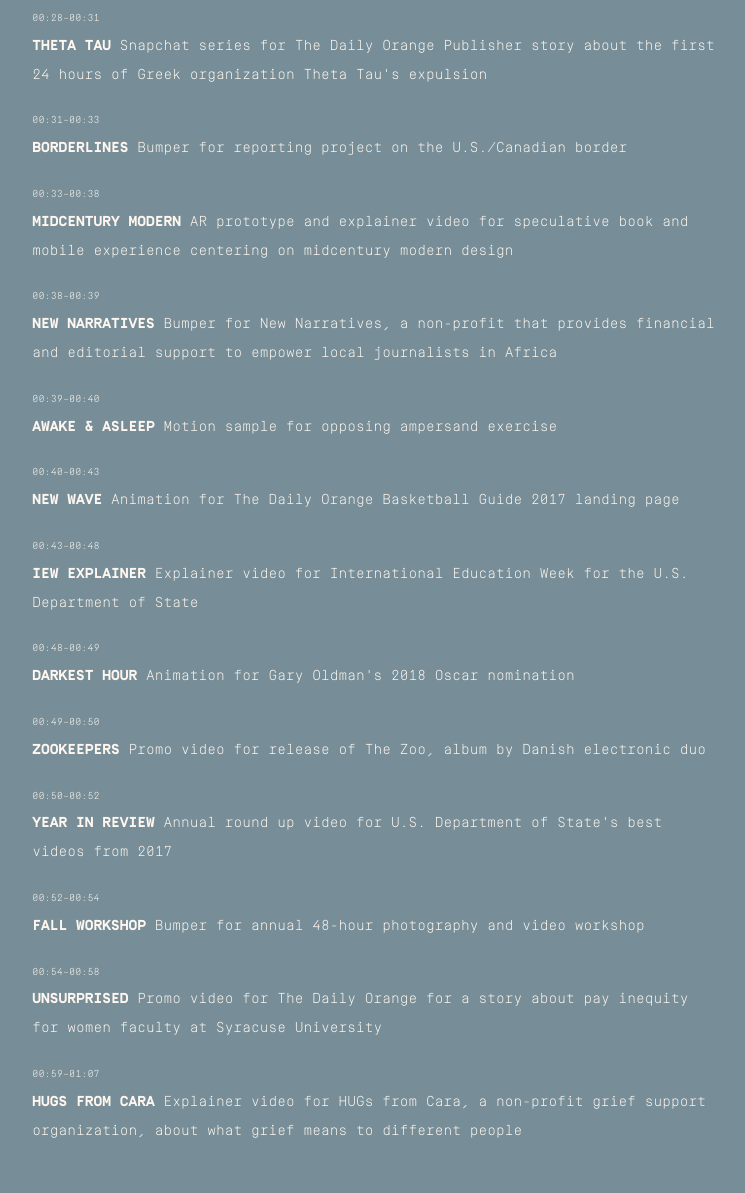
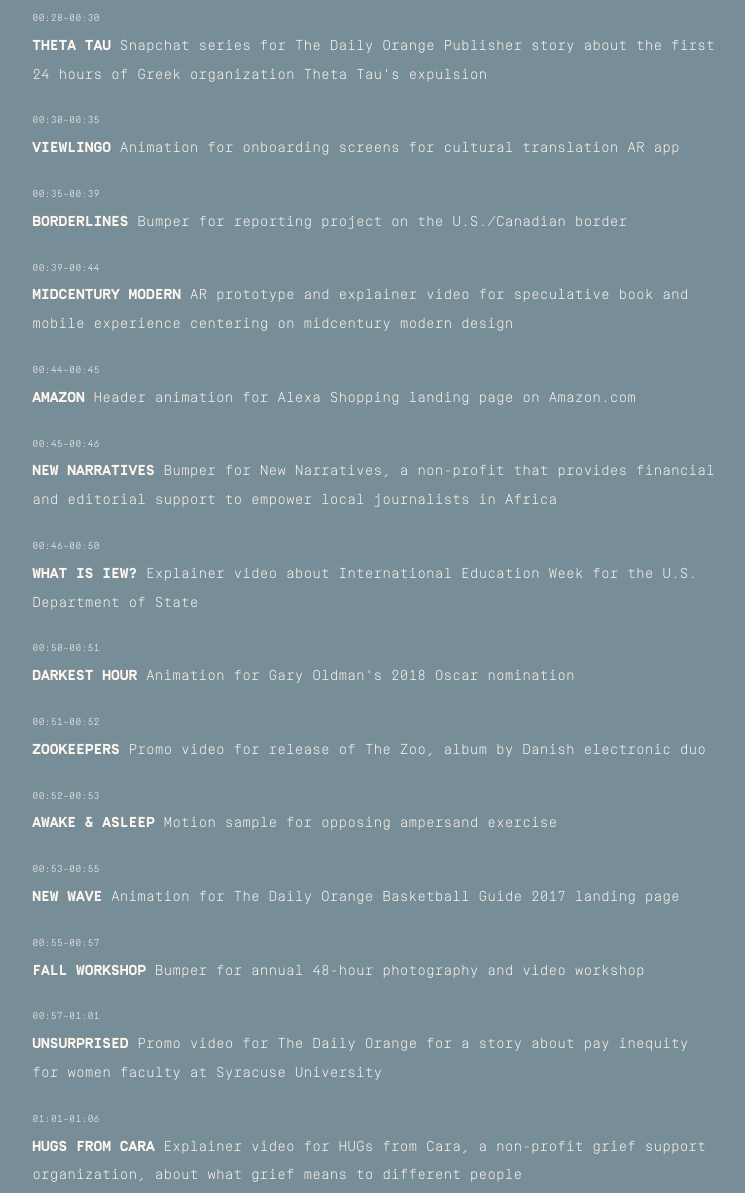
Before and after one commit to emmacomtois/emmacomtois.github.io, a plain HTML site: page motionreel.html in a window 1280 px wide. Shown: the part 1365-2558 px from the top of the page, without its empty margins (401-1146 px from the left). Drawn offline with nearby package versions, Linux system fonts and the light colour scheme.

Commit message:
Add files via upload

```diff
--- a/motionreel.html
+++ b/motionreel.html
@@ -116,31 +116,33 @@
                                 </p>
                                 <p class="paragraph-large cream"><span class="paragraph cream">00:16–00:28</span><br><span class="bold"><a href="bluechalk.html" target="_blank" class="link-color">CONFEDERATE SYMBOLS</a></span> Explainer video for Pearson Education about the controversy surrounding Confederate symbols
                                 </p>
-                                <p class="paragraph-large cream"><span class="paragraph cream">00:28–00:31</span><br><span class="bold">THETA TAU</span> Snapchat series for The Daily Orange Publisher story about the first 24 hours of Greek organization Theta Tau's expulsion
+                                <p class="paragraph-large cream"><span class="paragraph cream">00:28–00:30</span><br><span class="bold">THETA TAU</span> Snapchat series for The Daily Orange Publisher story about the first 24 hours of Greek organization Theta Tau's expulsion
                                 </p>
-                                <p class="paragraph-large cream"><span class="paragraph cream">00:31–00:33</span><br><span class="bold">BORDERLINES</span> Bumper for reporting project on the U.S./Canadian border
+                                <p class="paragraph-large cream"><span class="paragraph cream">00:30–00:35</span><br><span class="bold"><a href="viewlingo.html" target="_blank" class="link-color">VIEWLINGO</a></span> Animation for onboarding screens for cultural translation AR app
                                 </p>
-                                <p class="paragraph-large cream"><span class="paragraph cream">00:33–00:38</span><br><span class="bold"><a href="midcentury.html" target="_blank" class="link-color">MIDCENTURY MODERN</a></span> AR prototype and explainer video for speculative book and mobile experience centering on midcentury modern design
+                                <p class="paragraph-large cream"><span class="paragraph cream">00:35–00:39</span><br><span class="bold">BORDERLINES</span> Bumper for reporting project on the U.S./Canadian border
                                 </p>
-                                <p class="paragraph-large cream"><span class="paragraph cream">00:38–00:39</span><br><span class="bold"><a href="newnarratives.html" target="_blank" class="link-color">NEW NARRATIVES</a></span> Bumper for New Narratives, a non-profit that provides financial and editorial support to empower local journalists in Africa
+                                <p class="paragraph-large cream"><span class="paragraph cream">00:39–00:44</span><br><span class="bold"><a href="midcentury.html" target="_blank" class="link-color">MIDCENTURY MODERN</a></span> AR prototype and explainer video for speculative book and mobile experience centering on midcentury modern design
                                 </p>
-                                <p class="paragraph-large cream"><span class="paragraph cream">00:39–00:40</span><br><span class="bold">AWAKE & ASLEEP</span> Motion sample for opposing ampersand exercise
+                                <p class="paragraph-large cream"><span class="paragraph cream">00:44–00:45</span><br><span class="bold"><a href="amazon.html" target="_blank" class="link-color">AMAZON</a></span> Header animation for Alexa Shopping landing page on Amazon.com
                                 </p>
-                                <p class="paragraph-large cream"><span class="paragraph cream">00:40–00:43</span><br><span class="bold">NEW WAVE</span> Animation for The Daily Orange Basketball Guide 2017 landing page
+                                <p class="paragraph-large cream"><span class="paragraph cream">00:45–00:46</span><br><span class="bold"><a href="newnarratives.html" target="_blank" class="link-color">NEW NARRATIVES</a></span> Bumper for New Narratives, a non-profit that provides financial and editorial support to empower local journalists in Africa
                                 </p>
-                                <p class="paragraph-large cream"><span class="paragraph cream">00:43–00:48</span><br><span class="bold"><a href="statedept.html" target="_blank" class="link-color">IEW EXPLAINER</a></span> Explainer video for International Education Week for the U.S. Department of State
+                                <p class="paragraph-large cream"><span class="paragraph cream">00:46–00:50</span><br><span class="bold"><a href="statedept.html" target="_blank" class="link-color">WHAT IS IEW?</a></span> Explainer video about International Education Week for the U.S. Department of State
                                 </p>
-                                <p class="paragraph-large cream"><span class="paragraph cream">00:48–00:49</span><br><span class="bold">DARKEST HOUR</span> Animation for Gary Oldman's 2018 Oscar nomination
+                                <p class="paragraph-large cream"><span class="paragraph cream">00:50–00:51</span><br><span class="bold">DARKEST HOUR</span> Animation for Gary Oldman's 2018 Oscar nomination
                                 </p>
-                                <p class="paragraph-large cream"><span class="paragraph cream">00:49–00:50</span><br><span class="bold">ZOOKEEPERS</span> Promo video for release of The Zoo, album by Danish electronic duo
+                                <p class="paragraph-large cream"><span class="paragraph cream">00:51–00:52</span><br><span class="bold">ZOOKEEPERS</span> Promo video for release of The Zoo, album by Danish electronic duo
                                 </p>
-                                <p class="paragraph-large cream"><span class="paragraph cream">00:50–00:52</span><br><span class="bold">YEAR IN REVIEW</span> Annual round up video for U.S. Department of State's best videos from 2017
+                                <p class="paragraph-large cream"><span class="paragraph cream">00:52–00:53</span><br><span class="bold">AWAKE & ASLEEP</span> Motion sample for opposing ampersand exercise
                                 </p>
-                                <p class="paragraph-large cream"><span class="paragraph cream">00:52–00:54</span><br><span class="bold">FALL WORKSHOP</span> Bumper for annual 48-hour photography and video workshop
+                                <p class="paragraph-large cream"><span class="paragraph cream">00:53–00:55</span><br><span class="bold">NEW WAVE</span> Animation for The Daily Orange Basketball Guide 2017 landing page
                                 </p>
-                                <p class="paragraph-large cream"><span class="paragraph cream">00:54–00:58</span><br><span class="bold">UNSURPRISED</span> Promo video for The Daily Orange for a story about pay inequity for women faculty at Syracuse University
+                                <p class="paragraph-large cream"><span class="paragraph cream">00:55–00:57</span><br><span class="bold">FALL WORKSHOP</span> Bumper for annual 48-hour photography and video workshop
                                 </p>
-                                <p class="paragraph-large cream"><span class="paragraph cream">00:59–01:07</span><br><span class="bold"><a href="hugs.html" target="_blank" class="link-color">HUGS FROM CARA</a></span> Explainer video for HUGs from Cara, a non-profit grief support organization, about what grief means to different people
+                                <p class="paragraph-large cream"><span class="paragraph cream">00:57–01:01</span><br><span class="bold">UNSURPRISED</span> Promo video for The Daily Orange for a story about pay inequity for women faculty at Syracuse University
+                                </p>
+                                <p class="paragraph-large cream"><span class="paragraph cream">01:01–01:06</span><br><span class="bold"><a href="hugs.html" target="_blank" class="link-color">HUGS FROM CARA</a></span> Explainer video for HUGs from Cara, a non-profit grief support organization, about what grief means to different people
                                 </p>
                             </div>
                         </div><!--row closing-->
```
